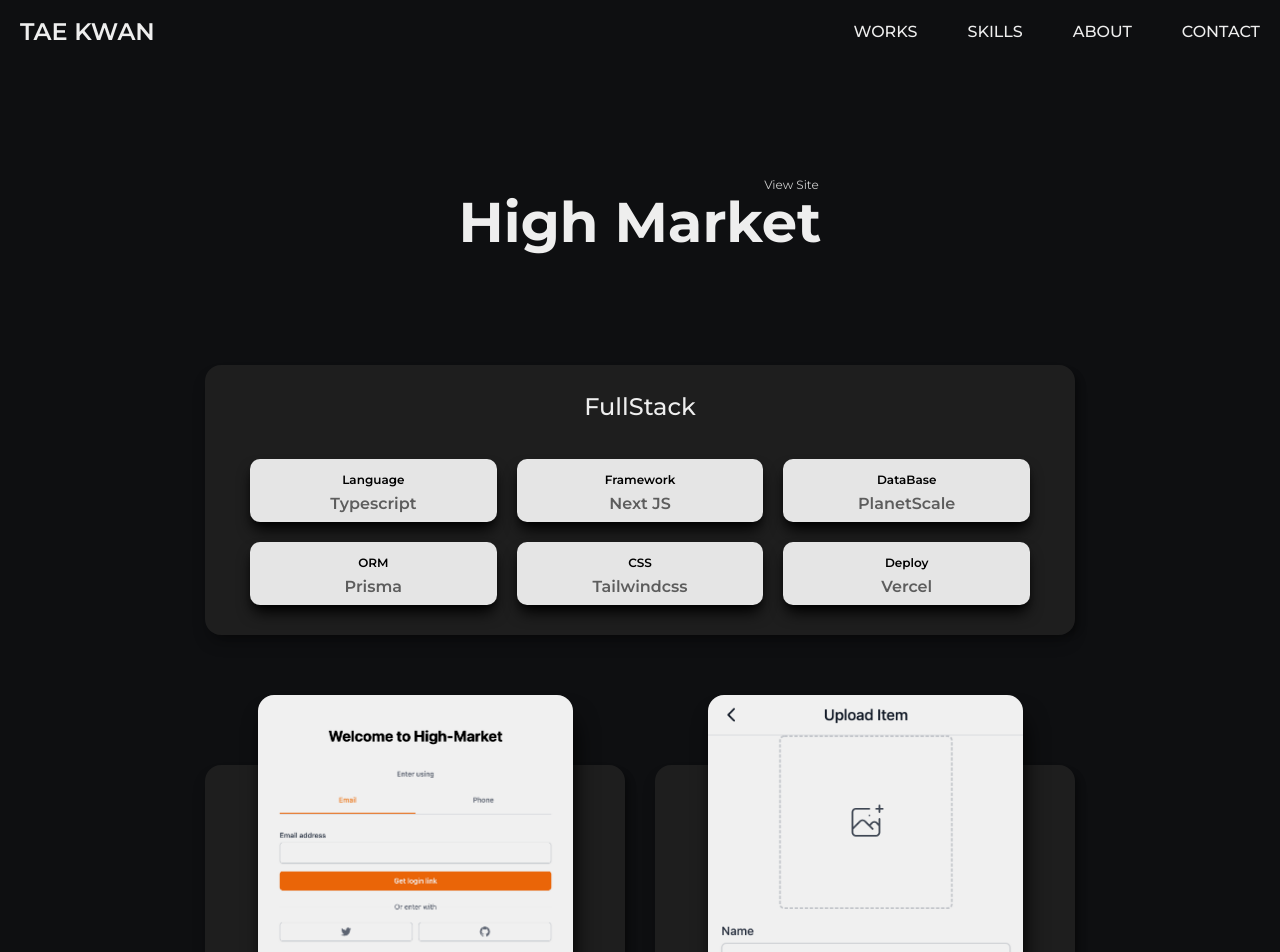
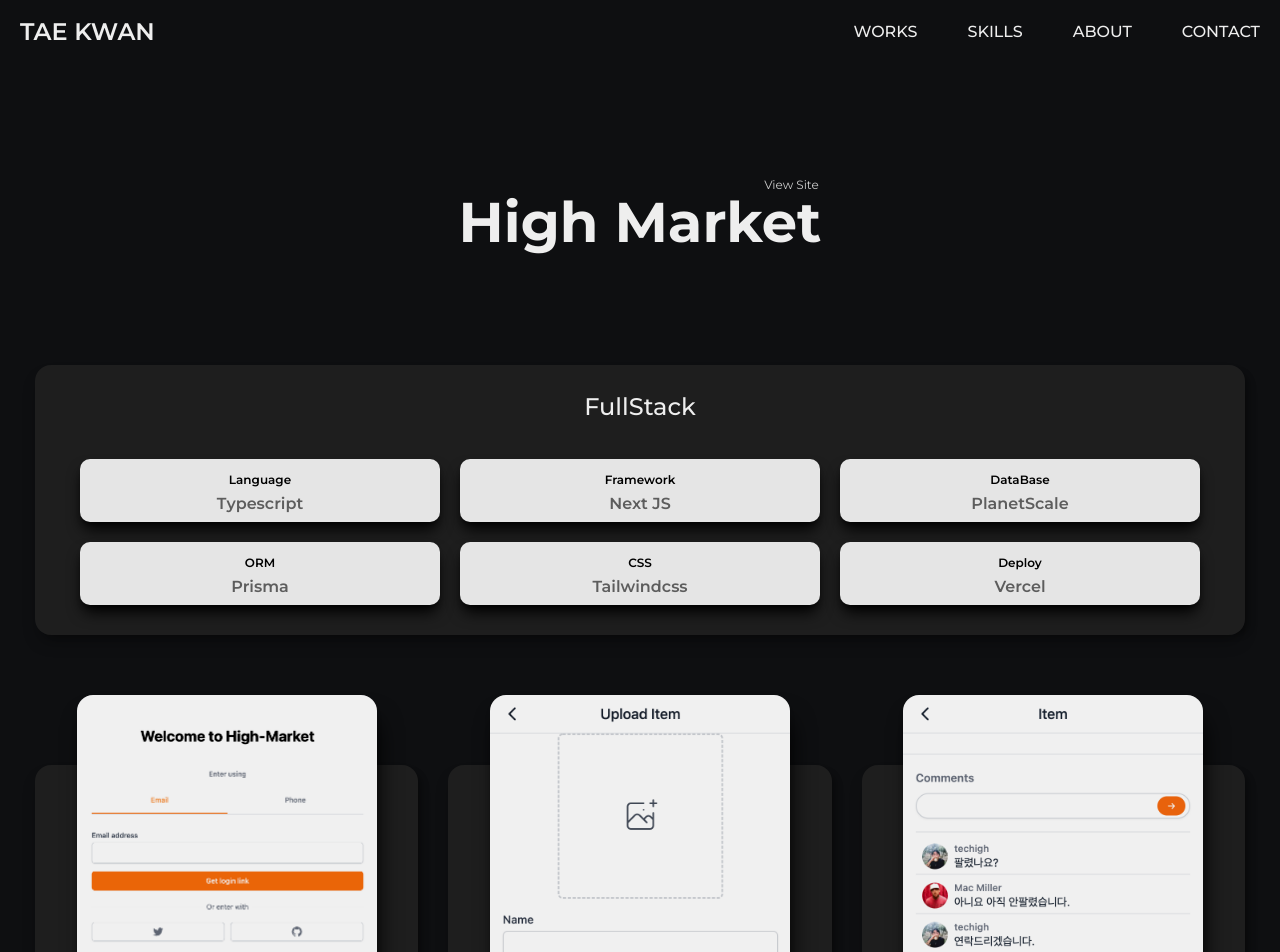
Before and after one commit to techighpark/taekwan-portfolio, a React (Create React App) app: page /highmarket in a window 1280 px wide. Shown: the top 952 px of the page. Built offline with nearby package versions, Linux system fonts and the light colour scheme.

Commit message:
media 1000px grid highmarket

```diff
--- a/src/pages/HighMarket.js
+++ b/src/pages/HighMarket.js
@@ -188,7 +188,7 @@
   display: flex;
   flex-direction: column;
   align-items: center;
-  width: 900px;
+  width: 100%;
   height: 100%;
   max-width: 2000px;
   margin-top: 100px;
@@ -252,15 +252,22 @@
 `;
 const Grid = styled.div`
   display: grid;
-  grid-template-columns: repeat(2, minmax(0, 1fr));
+  grid-template-columns: repeat(4, minmax(0, 1fr));
   column-gap: 30px;
   row-gap: 130px;
-  /* margin-top: 50px; */
   width: 100%;
+  transition: ease all 2s;
   /* border: 1px solid orange; */
-  @media screen and (max-width: 500px) {
+  @media screen and (max-width: 1500px) {
+    grid-template-columns: repeat(3, minmax(0, 1fr));
+    /* background-color: red; */
+  }
+  @media screen and (max-width: 1000px) {
+    grid-template-columns: repeat(2, minmax(0, 1fr));
+    /* background-color: red; */
+  }
+  @media screen and (max-width: 700px) {
     grid-template-columns: repeat(1, minmax(0, 1fr));
-    row-gap: 130px;
     /* background-color: red; */
   }
 `;
@@ -285,8 +292,17 @@
 
 const DetailContainerMain = styled(DetailContainer)`
   height: 270px;
-  grid-column: span 2 / span 2;
-  @media screen and (max-width: 500px) {
+  grid-column: span 4 / span 4;
+  /* border: 1px solid white; */
+  @media screen and (max-width: 1500px) {
+    grid-column: span 3 / span 3;
+    /* height: 360px; */
+  }
+  @media screen and (max-width: 1000px) {
+    grid-column: span 2 / span 2;
+    height: 360px;
+  }
+  @media screen and (max-width: 700px) {
     grid-column: span 1 / span 1;
     height: 360px;
   }
@@ -309,7 +325,7 @@
   height: 270px;
   position: unset;
   padding-top: 30px;
-  @media screen and (max-width: 500px) {
+  @media screen and (max-width: 1000px) {
     height: 360px;
   }
 `;
@@ -341,7 +357,7 @@
 `;
 
 const ImageContainer = styled.div`
-  width: 75%;
+  width: 300px;
   height: 400px;
   overflow: hidden;
   position: absolute;
@@ -378,7 +394,7 @@
   gap: 20px;
   padding: 0 20px 0 20px;
   margin-top: 20px;
-  @media screen and (max-width: 500px) {
+  @media screen and (max-width: 1000px) {
     grid-template-columns: repeat(2, minmax(0, 1fr));
   }
 `;
```
